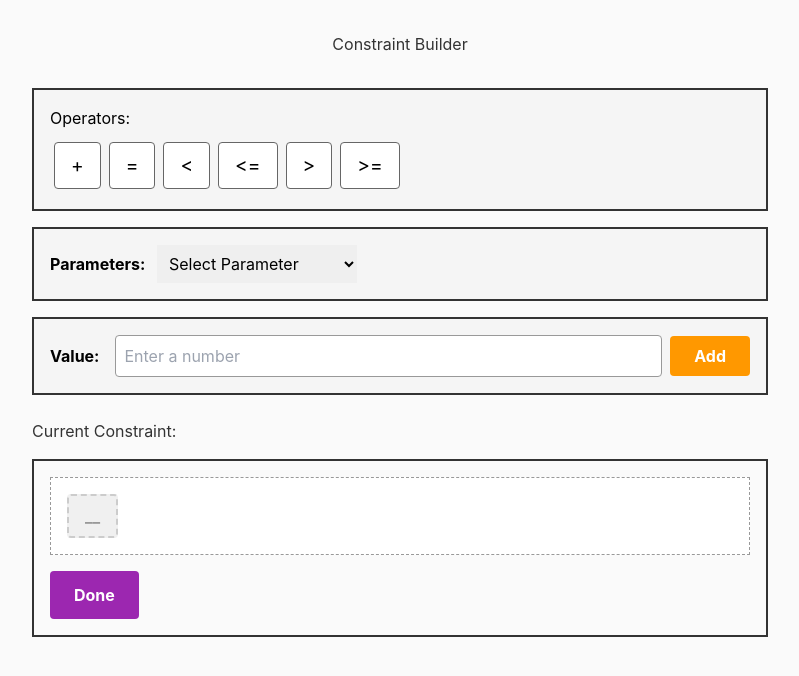
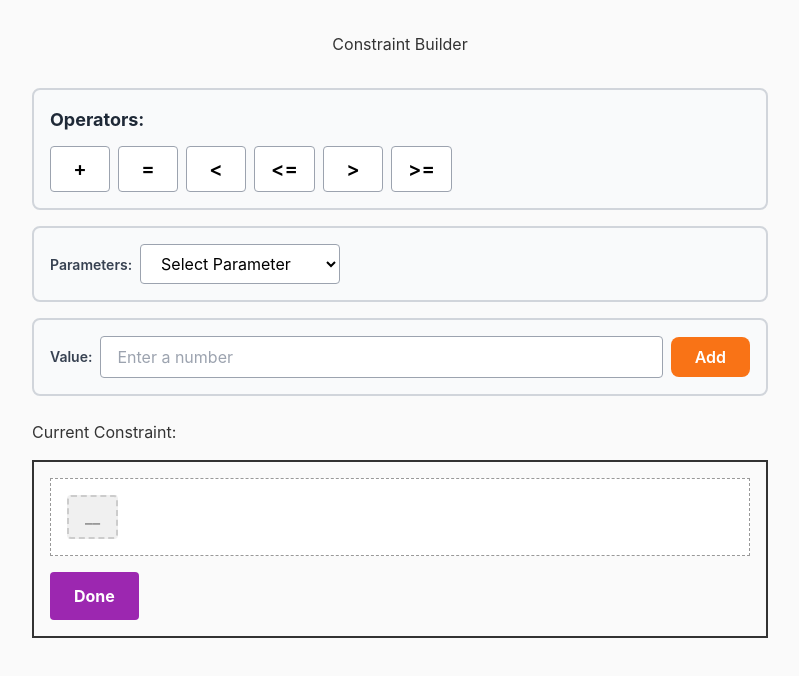
Before and after one commit to ilkermeliksitki/optimization-ui, a React (Vite) app: page / in a window 1280 px wide. Shown: the top 676 px of the page, without its empty margins (240-1039 px from the left). Built offline with nearby package versions, Linux system fonts and the light colour scheme.

Commit message:
refactor: migrate ConstraintBuilder components to tailwind
Changes to be committed:
	modified:   src/components/ConstraintBuilder/OperatorBar.jsx
	modified:   src/components/ConstraintBuilder/ParameterDropdown.jsx
	modified:   src/components/ConstraintBuilder/ValueInput.jsx

```diff
--- a/src/components/ConstraintBuilder/OperatorBar.jsx
+++ b/src/components/ConstraintBuilder/OperatorBar.jsx
@@ -1,21 +1,23 @@
 import React from 'react';
 
 export default function OperatorBar({ onOperatorClick }) {
-    const operators = ['+', '=', '<', '<=', '>', '>='];  // ← Added '+'
+    const operators = ['+', '=', '<', '<=', '>', '>='];
 
     return (
-        <div className="operator-bar">
-            <h3>Operators:</h3>
-            {operators.map((operator) => (
-                <button
-                    key={operator}
-                    data-testid={`operator-button-${operator}`}  // ← Added data-testid
-                    onClick={() => onOperatorClick(operator)}
-                    className="operator-button"
-                >
-                    {operator}
-                </button>
-            ))}
+        <div className="p-4 border-2 border-gray-300 rounded-lg bg-gray-50 mb-4">
+            <h3 className="text-lg font-bold text-gray-800 mb-3">Operators:</h3>
+            <div className="flex gap-2 flex-wrap">
+                {operators.map(op => (
+                    <button
+                        key={op}
+                        onClick={() => onOperatorClick(op)}
+                        data-testid={`operator-button-${op}`}
+                        className="px-4 py-2 text-xl font-semibold border border-gray-400 bg-white hover:bg-gray-100 rounded transition-colors min-w-[60px]"
+                    >
+                        {op}
+                    </button>
+                ))}
+            </div>
         </div>
     );
 }
--- a/src/components/ConstraintBuilder/ParameterDropdown.jsx
+++ b/src/components/ConstraintBuilder/ParameterDropdown.jsx
@@ -1,29 +1,35 @@
-import React, {useState} from 'react';
-
+import React, { useState } from 'react';
 
 export default function ParameterDropdown({ onParameterSelect }) {
+    const [selectedParameter, setSelectedParameter] = useState('');
     const parameters = ['glucose_g_L', 'fructose_g_L', 'PH', 'temperature'];
-    const [value, setValue] = useState('');
 
     const handleChange = (event) => {
-        const selected = event.target.value;
-        if (selected) {
-            onParameterSelect(selected);
-            // setValue(""); // reset to the default option
+        const value = event.target.value;
+        setSelectedParameter(value);
+        if (value) {
+            onParameterSelect(value);
+            setSelectedParameter('');
         }
     };
 
     return (
-        <div className="parameter-dropdown">
-            <label htmlFor="parameter-select">Parameters: </label>
+        <div className="p-4 border-2 border-gray-300 rounded-lg bg-gray-50 mb-4">
+            <label
+                htmlFor="parameter-select"
+                className="text-sm font-semibold text-gray-700 mr-2"
+            >
+                Parameters:
+            </label>
             <select
                 id="parameter-select"
                 data-testid="parameter-dropdown"
-                value={value}
+                value={selectedParameter}
                 onChange={handleChange}
+                className="px-4 py-2 text-base min-w-[200px] border border-gray-400 rounded bg-white focus:outline-none focus:ring-2 focus:ring-blue-500 focus:border-blue-500"
             >
-                <option value=""> Select Parameter </option>
-                {parameters.map((param) => (
+                <option value="">Select Parameter</option>
+                {parameters.map(param => (
                     <option key={param} value={param}>
                         {param}
                     </option>
--- a/src/components/ConstraintBuilder/ValueInput.jsx
+++ b/src/components/ConstraintBuilder/ValueInput.jsx
@@ -26,8 +26,13 @@ export default function ValueInput({ onValueSubmit }) {
     };
 
     return (
-        <div className="value-input" >
-            <label htmlFor="value-input-field">Value:</label>
+        <div className="p-4 border-2 border-gray-300 rounded-lg bg-gray-50 mb-4 flex items-center gap-2">
+            <label
+                htmlFor="value-input-field"
+                className="text-sm font-semibold text-gray-700"
+            >
+                Value:
+            </label>
             <input
                 id="value-input-field"
                 data-testid="value-input"
@@ -36,15 +41,15 @@ export default function ValueInput({ onValueSubmit }) {
                 onChange={handleChange}
                 onKeyDown={handleKeyDown}
                 placeholder="Enter a number"
+                className="flex-1 px-4 py-2 text-base min-w-[200px] border border-gray-400 rounded bg-white focus:outline-none focus:ring-2 focus:ring-blue-500 focus:border-blue-500"
             />
             <button
                 data-testid="add-value-button"
                 onClick={handleButtonClick}
-                className="add-value-button"
+                className="px-6 py-2 bg-orange-500 hover:bg-orange-600 text-white rounded-lg font-semibold transition-colors whitespace-nowrap"
             >
                 Add
             </button>
         </div>
     );
-
 }
```
